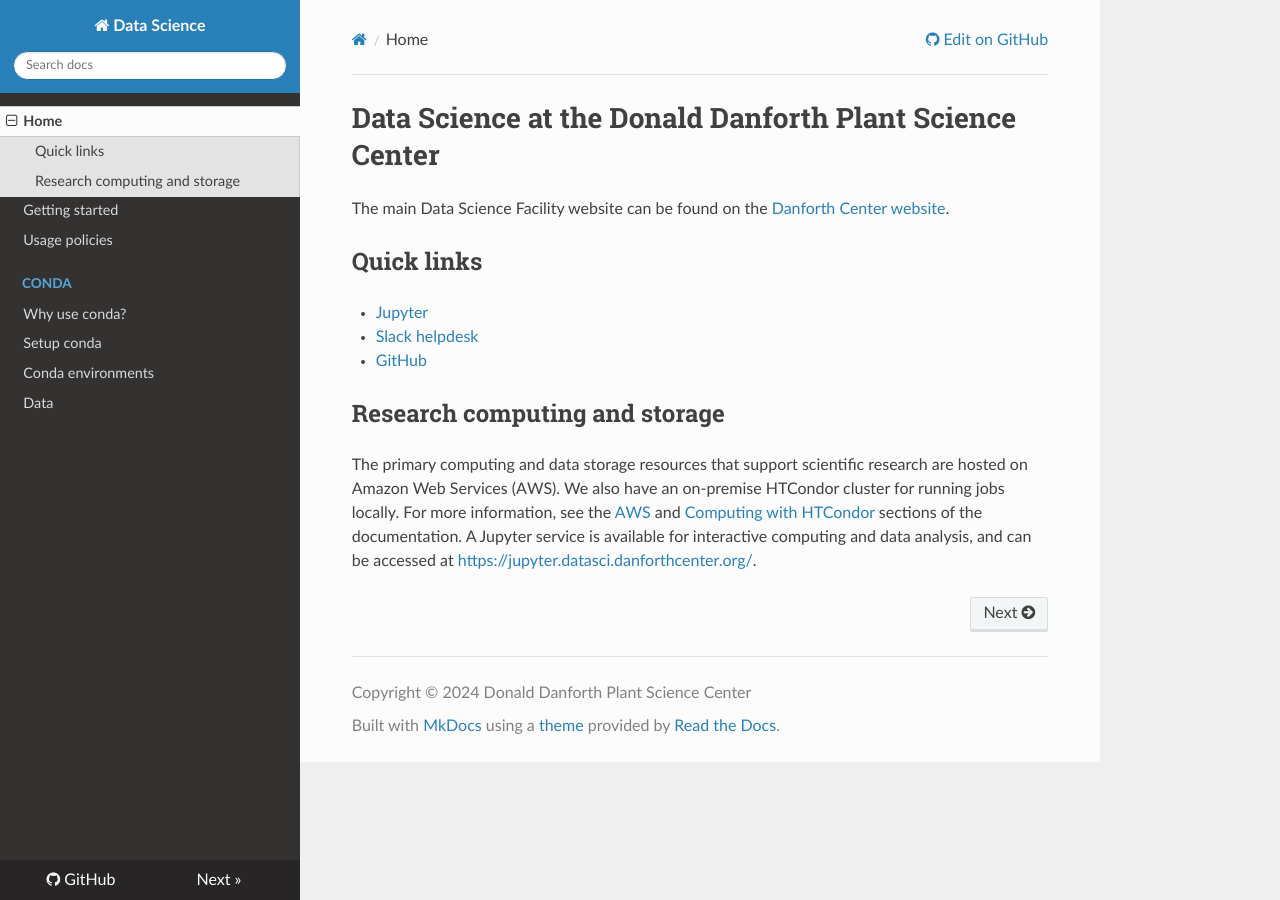
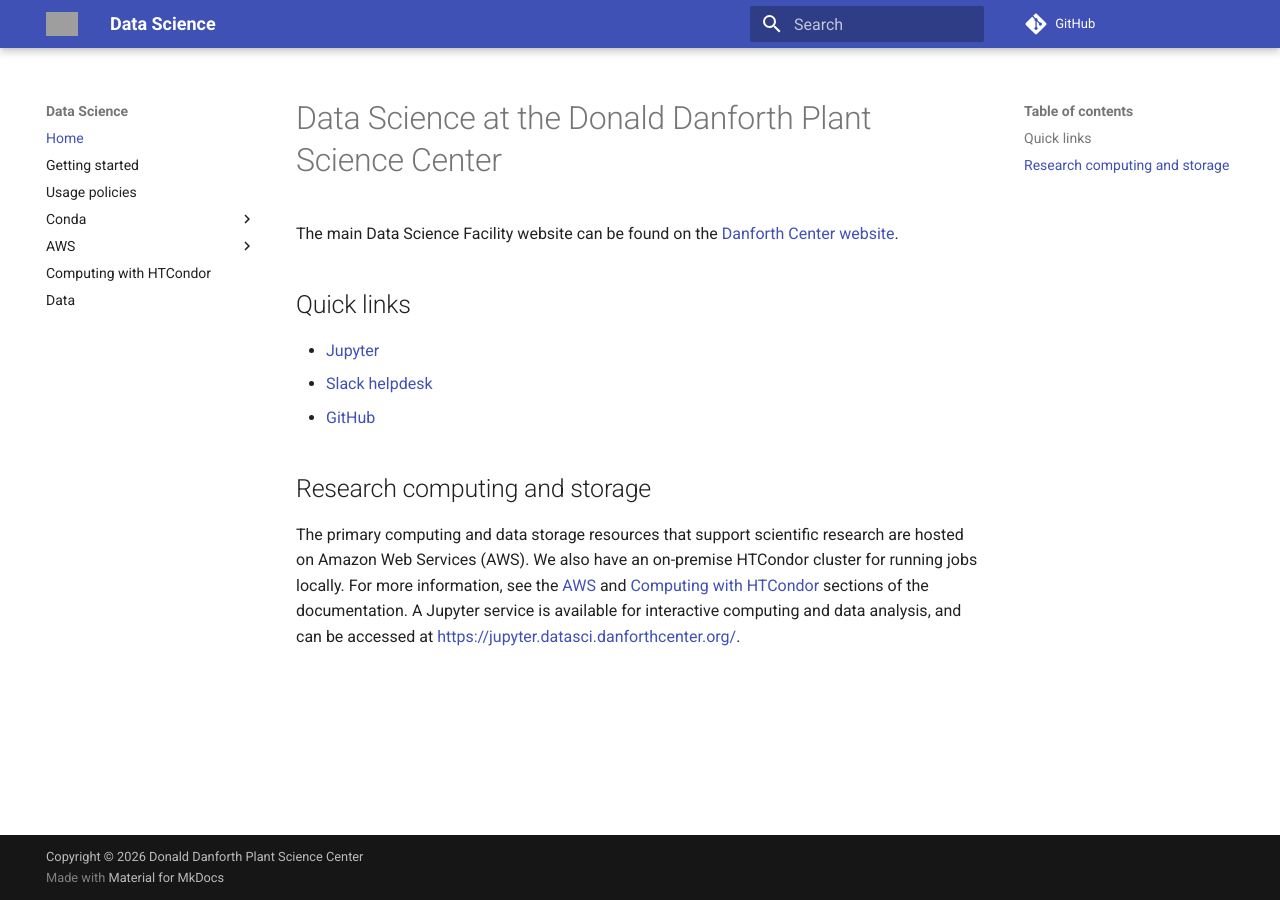
Before and after one commit to danforthcenter/datascience, an MkDocs documentation site: the page built from docs/index.md, in a window 1280 px wide. Built offline with MkDocs 1.6.1 and Material for MkDocs 9.7.7, drawn with Linux system fonts in a browser that asks for light colours; nearby versions of some CDN libraries; grey boxes are pictures that could not be loaded.

Commit message:
Update theme and log

```diff
--- a/mkdocs.yml
+++ b/mkdocs.yml
@@ -3,8 +3,10 @@
 site_description: Documentation for the Data Science Facility at the Donald Danforth Plant Science Center
 site_author: Donald Danforth Plant Science Center
 repo_url: https://github.com/datascience
-copyright: 'Copyright &copy; 2024 Donald Danforth Plant Science Center'
-theme: readthedocs
+copyright: 'Copyright &copy; 2026 Donald Danforth Plant Science Center'
+theme:
+  name: material
+  logo: /img/datascience.png
 
 nav:
   - Home: index.md
@@ -14,6 +16,11 @@
     - "Why use conda?": conda_why.md
     - "Setup conda": conda.md
     - "Conda environments": conda_envs.md
+  - "AWS":
+    - "Accessing AWS": aws.md
+    - "AWS S3": aws_s3.md
+    - "SOCA": aws_soca.md
+  - "Computing with HTCondor": htcondor.md
   - "Data": data.md
 
 markdown_extensions:
```
